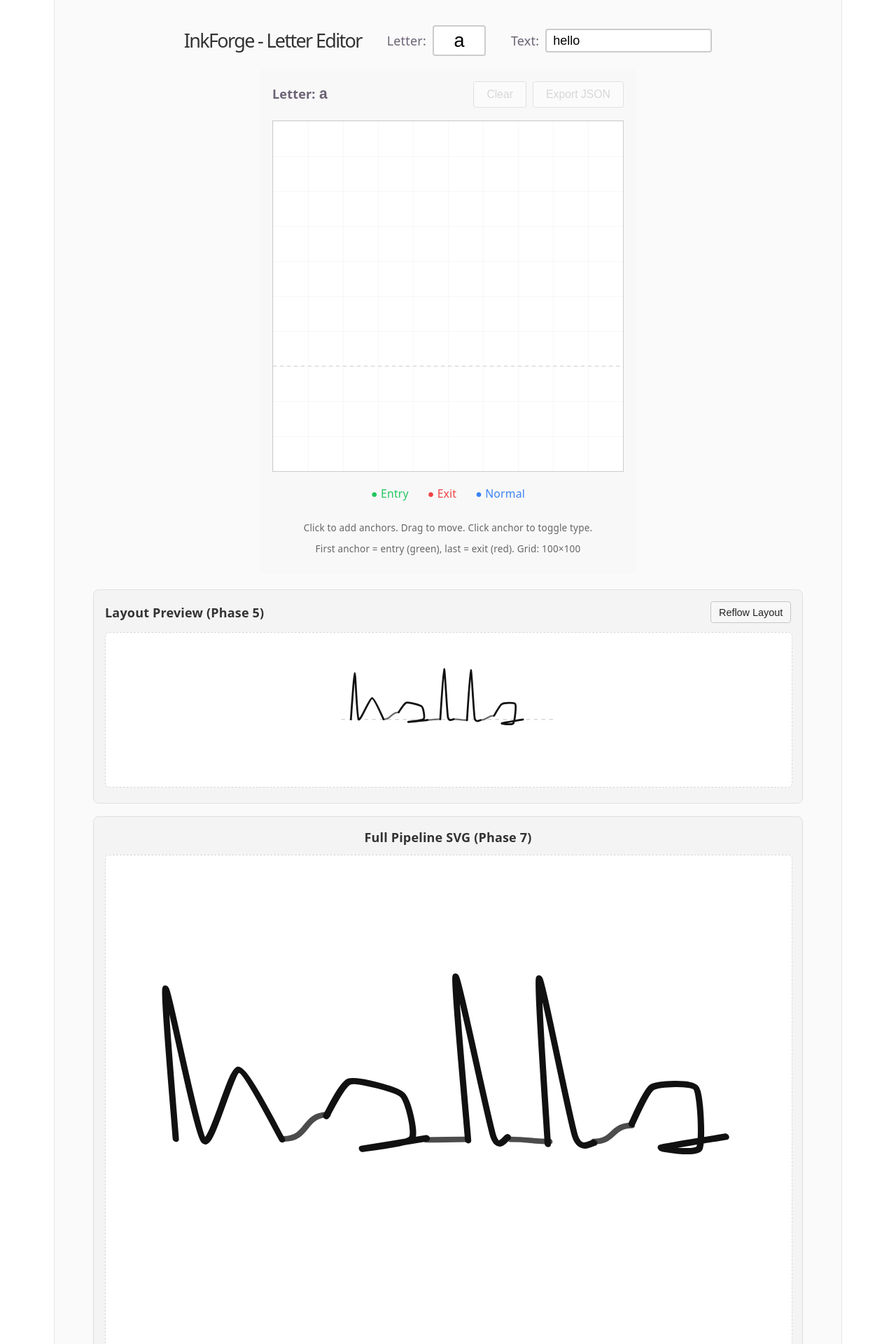
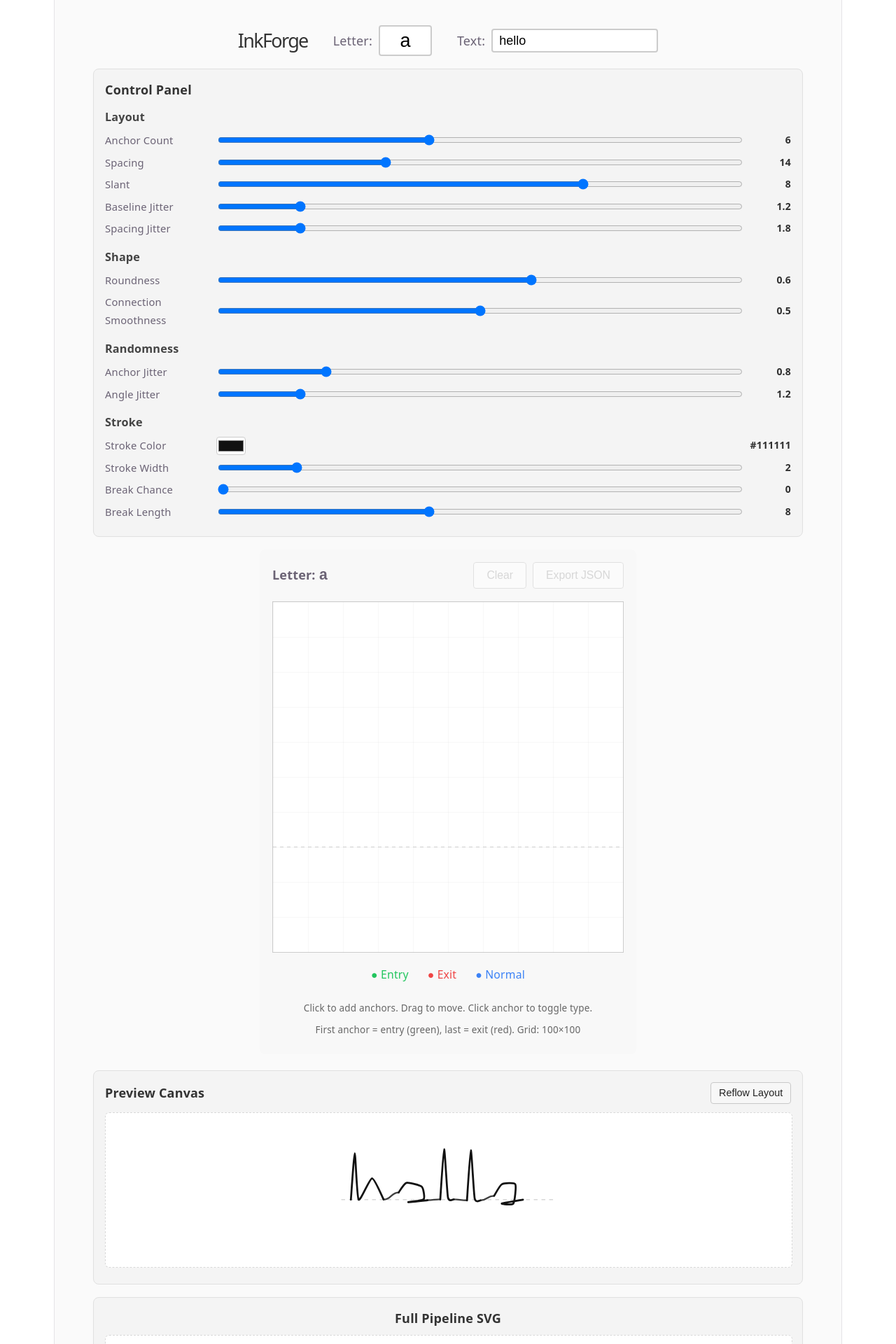
Before and after one commit to ShivenThakker/Ink_Forge, a React (Vite) app: page / in a window 1280 px wide. Shown: the top 1920 px of the page at 70% size. Built offline with nearby package versions, Linux system fonts and the light colour scheme.

Commit message:
feat: complete Phase 8 UI component split

```diff
--- a/src/App.css
+++ b/src/App.css
@@ -10,6 +10,7 @@
 .app-header {
   display: flex;
   align-items: center;
+  flex-wrap: wrap;
   gap: 2rem;
   margin-bottom: 1rem;
 }
@@ -63,6 +64,65 @@
 .app-main {
   display: flex;
   justify-content: center;
+}
+
+.control-panel {
+  width: min(980px, 100%);
+  margin-bottom: 1rem;
+  padding: 0.9rem;
+  background: #f4f4f4;
+  border: 1px solid #e0e0e0;
+  border-radius: 8px;
+  text-align: left;
+}
+
+.control-panel h3 {
+  margin: 0 0 0.7rem;
+  font-size: 1rem;
+  color: #333;
+}
+
+.control-panel section {
+  margin-bottom: 0.8rem;
+}
+
+.control-panel section:last-child {
+  margin-bottom: 0;
+}
+
+.control-panel h4 {
+  margin: 0 0 0.4rem;
+  font-size: 0.9rem;
+  color: #444;
+}
+
+.control-row {
+  display: grid;
+  grid-template-columns: 150px 1fr auto;
+  align-items: center;
+  gap: 0.5rem;
+  margin: 0.3rem 0;
+  font-size: 0.82rem;
+}
+
+.control-row strong {
+  min-width: 62px;
+  text-align: right;
+  font-size: 0.78rem;
+  color: #2f2f2f;
+}
+
+.control-row input[type='range'] {
+  width: 100%;
+}
+
+.control-color-row input[type='color'] {
+  width: 42px;
+  height: 26px;
+  border: 1px solid #ccc;
+  border-radius: 4px;
+  padding: 0;
+  background: #fff;
 }
 
 .exported-preview {
--- a/src/App.tsx
+++ b/src/App.tsx
@@ -1,9 +1,12 @@
 import { useState } from 'react';
+import { ControlPanel } from './components/ControlPanel';
 import { LetterEditor } from './components/LetterEditor';
+import { PreviewCanvas } from './components/PreviewCanvas';
+import { TopBar } from './components/TopBar';
 import type { HandwritingStyle, LetterDefinition } from './engine/types';
+import { DEFAULT_PARAMS } from './engine/types';
 import { renderSingleLetter, renderTextToSvg } from './engine/renderer';
 import { layoutText } from './engine/layout';
-import { catmullRomToPath, roundnessToTension } from './engine/spline';
 import { generateConnectors } from './engine/connector';
 import { demoStyle } from './styles/demoStyle';
 import './App.css';
@@ -11,12 +14,17 @@ import './App.css';
 function App() {
   const [char, setChar] = useState('a');
   const [text, setText] = useState('hello');
+  const [params, setParams] = useState({ ...DEFAULT_PARAMS, ...demoStyle.defaults });
   const [exportedLetters, setExportedLetters] = useState<LetterDefinition[]>([]);
   const [variationTick, setVariationTick] = useState(0);
 
   const handleExport = (definition: LetterDefinition) => {
     setExportedLetters(prev => [...prev, definition]);
     console.log('Exported:', definition);
+  };
+
+  const handleParamChange = <K extends keyof typeof params>(key: K, value: (typeof params)[K]) => {
+    setParams((prev) => ({ ...prev, [key]: value }));
   };
 
   const latestExport = exportedLetters[exportedLetters.length - 1];
@@ -30,53 +38,35 @@ function App() {
 
   const activeStyle: HandwritingStyle = {
     ...demoStyle,
+    defaults: params,
     letters: {
       ...demoStyle.letters,
       ...customLetters,
     },
   };
 
-  const layoutResult = layoutText(text, activeStyle, activeStyle.defaults, `layout-${variationTick}-${text}`);
-  const connectorPaths = generateConnectors(layoutResult.letters, activeStyle.defaults.connectionSmoothness);
-  const fullPipeline = renderTextToSvg(text, activeStyle, {}, `pipeline-${variationTick}-${text}`);
+  const layoutResult = layoutText(text, activeStyle, params, `layout-${variationTick}-${text}`);
+  const connectorPaths = generateConnectors(layoutResult.letters, params.connectionSmoothness);
+  const fullPipeline = renderTextToSvg(text, activeStyle, params, `pipeline-${variationTick}-${text}`);
 
   const renderResult = latestExport
     ? renderSingleLetter(latestExport, {
-        roundness: 0.5,
-        slant: 8,
-        strokeColor: '#111111',
-        strokeWidth: 2,
+        roundness: params.roundness,
+        slant: params.slant,
+        strokeColor: params.strokeColor,
+        strokeWidth: params.strokeWidth,
         seed: `${latestExport.char}-${variationTick}`,
-        anchorJitter: 1.2,
-        baselineJitter: 0.8,
-        angleJitter: 1.5,
+        anchorJitter: params.anchorJitter,
+        baselineJitter: params.baselineJitter,
+        angleJitter: params.angleJitter,
       })
     : null;
 
   return (
     <div className="app">
-      <header className="app-header">
-        <h1>InkForge - Letter Editor</h1>
-        <div className="char-selector">
-          <label>Letter: </label>
-          <input
-            type="text"
-            maxLength={1}
-            value={char}
-            onChange={(e) => setChar(e.target.value)}
-            className="char-input"
-          />
-        </div>
-        <div className="text-selector">
-          <label>Text: </label>
-          <input
-            type="text"
-            value={text}
-            onChange={(e) => setText(e.target.value)}
-            className="text-input"
-          />
-        </div>
-      </header>
+      <TopBar char={char} text={text} onCharChange={setChar} onTextChange={setText} />
+
+      <ControlPanel params={params} onParamChange={handleParamChange} />
 
       <main className="app-main">
         <LetterEditor char={char} onExport={handleExport} />
@@ -97,8 +87,8 @@ function App() {
                 <path
                   d={renderResult.path}
                   fill="none"
-                  stroke="#111111"
-                  strokeWidth={2}
+                  stroke={params.strokeColor}
+                  strokeWidth={params.strokeWidth}
                   strokeLinecap="round"
                   strokeLinejoin="round"
                   transform={renderResult.transform}
@@ -110,52 +100,15 @@ function App() {
         </aside>
       )}
 
-      <section className="layout-preview">
-        <div className="layout-preview-header">
-          <h3>Layout Preview (Phase 5)</h3>
-          <button onClick={() => setVariationTick((v) => v + 1)}>Reflow Layout</button>
-        </div>
-        <svg viewBox={`0 0 ${layoutResult.width} ${layoutResult.height}`} width="100%" height="220" role="img" aria-label="Multi-letter layout preview">
-          <line x1="0" y1="90" x2={layoutResult.width} y2="90" stroke="#d7d7d7" strokeDasharray="4,4" />
-          {connectorPaths.map((connectorPath, index) => (
-            <path
-              key={`connector-${index}`}
-              d={connectorPath}
-              fill="none"
-              stroke="#4a4a4a"
-              strokeWidth={Math.max(1, activeStyle.defaults.strokeWidth - 0.3)}
-              strokeLinecap="round"
-              strokeLinejoin="round"
-              opacity="0.8"
-            />
-          ))}
-          {layoutResult.letters.map((letter, index) => (
-            <path
-              key={`${letter.char}-${index}`}
-              d={catmullRomToPath(letter.anchors.map((anchor) => ({ x: anchor.x, y: anchor.y })), roundnessToTension(activeStyle.defaults.roundness))}
-              fill="none"
-              stroke="#111111"
-              strokeWidth={activeStyle.defaults.strokeWidth}
-              strokeLinecap="round"
-              strokeLinejoin="round"
-            />
-          ))}
-        </svg>
-        {layoutResult.missingChars.length > 0 && (
-          <p className="missing-glyphs">
-            Missing letter definitions: {layoutResult.missingChars.join(', ')}
-          </p>
-        )}
-      </section>
-
-      <section className="pipeline-preview">
-        <h3>Full Pipeline SVG (Phase 7)</h3>
-        <div
-          className="pipeline-preview-svg"
-          style={{ aspectRatio: `${Math.max(fullPipeline.width, 1)} / ${Math.max(fullPipeline.height, 1)}` }}
-          dangerouslySetInnerHTML={{ __html: fullPipeline.svg }}
-        />
-      </section>
+      <PreviewCanvas
+        layoutResult={layoutResult}
+        connectorPaths={connectorPaths}
+        params={params}
+        fullPipelineSvg={fullPipeline.svg}
+        fullPipelineWidth={fullPipeline.width}
+        fullPipelineHeight={fullPipeline.height}
+        onReflow={() => setVariationTick((v) => v + 1)}
+      />
     </div>
   );
 }
--- /dev/null
+++ b/src/components/ControlPanel.tsx
@@ -0,0 +1,109 @@
+import type { StyleParameters } from '../engine/types';
+
+interface ControlPanelProps {
+  params: StyleParameters;
+  onParamChange: <K extends keyof StyleParameters>(key: K, value: StyleParameters[K]) => void;
+}
+
+interface SliderSpec {
+  key: keyof StyleParameters;
+  label: string;
+  min: number;
+  max: number;
+  step: number;
+}
+
+function SliderRow({
+  params,
+  onParamChange,
+  spec,
+}: {
+  params: StyleParameters;
+  onParamChange: <K extends keyof StyleParameters>(key: K, value: StyleParameters[K]) => void;
+  spec: SliderSpec;
+}) {
+  const value = params[spec.key] as number;
+  return (
+    <label className="control-row">
+      <span>{spec.label}</span>
+      <input
+        type="range"
+        min={spec.min}
+        max={spec.max}
+        step={spec.step}
+        value={value}
+        onChange={(e) => onParamChange(spec.key, Number(e.target.value) as StyleParameters[typeof spec.key])}
+      />
+      <strong>{value}</strong>
+    </label>
+  );
+}
+
+export function ControlPanel({ params, onParamChange }: ControlPanelProps) {
+  const layoutSliders: SliderSpec[] = [
+    { key: 'anchorCount', label: 'Anchor Count', min: 2, max: 12, step: 1 },
+    { key: 'spacing', label: 'Spacing', min: 2, max: 40, step: 1 },
+    { key: 'slant', label: 'Slant', min: -20, max: 20, step: 1 },
+    { key: 'baselineJitter', label: 'Baseline Jitter', min: 0, max: 8, step: 0.1 },
+    { key: 'spacingJitter', label: 'Spacing Jitter', min: 0, max: 12, step: 0.1 },
+  ];
+
+  const shapeSliders: SliderSpec[] = [
+    { key: 'roundness', label: 'Roundness', min: 0, max: 1, step: 0.01 },
+    { key: 'connectionSmoothness', label: 'Connection Smoothness', min: 0, max: 1, step: 0.01 },
+  ];
+
+  const randomSliders: SliderSpec[] = [
+    { key: 'anchorJitter', label: 'Anchor Jitter', min: 0, max: 4, step: 0.1 },
+    { key: 'angleJitter', label: 'Angle Jitter', min: 0, max: 8, step: 0.1 },
+  ];
+
+  const strokeSliders: SliderSpec[] = [
+    { key: 'strokeWidth', label: 'Stroke Width', min: 1, max: 8, step: 0.1 },
+    { key: 'strokeBreakChance', label: 'Break Chance', min: 0, max: 1, step: 0.01 },
+    { key: 'strokeBreakLength', label: 'Break Length', min: 0, max: 20, step: 0.1 },
+  ];
+
+  return (
+    <aside className="control-panel">
+      <h3>Control Panel</h3>
+
+      <section>
+        <h4>Layout</h4>
+        {layoutSliders.map((spec) => (
+          <SliderRow key={spec.key} params={params} onParamChange={onParamChange} spec={spec} />
+        ))}
+      </section>
+
+      <section>
+        <h4>Shape</h4>
+        {shapeSliders.map((spec) => (
+          <SliderRow key={spec.key} params={params} onParamChange={onParamChange} spec={spec} />
+        ))}
+      </section>
+
+      <section>
+        <h4>Randomness</h4>
+        {randomSliders.map((spec) => (
+          <SliderRow key={spec.key} params={params} onParamChange={onParamChange} spec={spec} />
+        ))}
+      </section>
+
+      <section>
+        <h4>Stroke</h4>
+        <label className="control-row control-color-row">
+          <span>Stroke Color</span>
+          <input
+            type="color"
+            value={params.strokeColor}
+            onChange={(e) => onParamChange('strokeColor', e.target.value)}
+          />
+          <strong>{params.strokeColor}</strong>
+        </label>
+        {strokeSliders.map((spec) => (
+          <SliderRow key={spec.key} params={params} onParamChange={onParamChange} spec={spec} />
+        ))}
+      </section>
+    </aside>
+  );
+}
--- /dev/null
+++ b/src/components/PreviewCanvas.tsx
@@ -0,0 +1,72 @@
+import { catmullRomToPath, roundnessToTension } from '../engine/spline';
+import type { LayoutResult } from '../engine/layout';
+import type { StyleParameters } from '../engine/types';
+
+interface PreviewCanvasProps {
+  layoutResult: LayoutResult;
+  connectorPaths: string[];
+  params: StyleParameters;
+  fullPipelineSvg: string;
+  fullPipelineWidth: number;
+  fullPipelineHeight: number;
+  onReflow: () => void;
+}
+
+export function PreviewCanvas({
+  layoutResult,
+  connectorPaths,
+  params,
+  fullPipelineSvg,
+  fullPipelineWidth,
+  fullPipelineHeight,
+  onReflow,
+}: PreviewCanvasProps) {
+  return (
+    <>
+      <section className="layout-preview">
+        <div className="layout-preview-header">
+          <h3>Preview Canvas</h3>
+          <button onClick={onReflow}>Reflow Layout</button>
+        </div>
+        <svg viewBox={`0 0 ${layoutResult.width} ${layoutResult.height}`} width="100%" height="220" role="img" aria-label="Multi-letter layout preview">
+          <line x1="0" y1="90" x2={layoutResult.width} y2="90" stroke="#d7d7d7" strokeDasharray="4,4" />
+          {connectorPaths.map((connectorPath, index) => (
+            <path
+              key={`connector-${index}`}
+              d={connectorPath}
+              fill="none"
+              stroke={params.strokeColor}
+              strokeWidth={Math.max(1, params.strokeWidth - 0.3)}
+              strokeLinecap="round"
+              strokeLinejoin="round"
+              opacity="0.8"
+            />
+          ))}
+          {layoutResult.letters.map((letter, index) => (
+            <path
+              key={`${letter.char}-${index}`}
+              d={catmullRomToPath(letter.anchors.map((anchor) => ({ x: anchor.x, y: anchor.y })), roundnessToTension(params.roundness))}
+              fill="none"
+              stroke={params.strokeColor}
+              strokeWidth={params.strokeWidth}
+              strokeLinecap="round"
+              strokeLinejoin="round"
+            />
+          ))}
+        </svg>
+        {layoutResult.missingChars.length > 0 && (
+          <p className="missing-glyphs">Missing letter definitions: {layoutResult.missingChars.join(', ')}</p>
+        )}
+      </section>
+
+      <section className="pipeline-preview">
+        <h3>Full Pipeline SVG</h3>
+        <div
+          className="pipeline-preview-svg"
+          style={{ aspectRatio: `${Math.max(fullPipelineWidth, 1)} / ${Math.max(fullPipelineHeight, 1)}` }}
+          dangerouslySetInnerHTML={{ __html: fullPipelineSvg }}
+        />
+      </section>
+    </>
+  );
+}
--- /dev/null
+++ b/src/components/TopBar.tsx
@@ -0,0 +1,35 @@
+interface TopBarProps {
+  char: string;
+  text: string;
+  onCharChange: (value: string) => void;
+  onTextChange: (value: string) => void;
+}
+
+export function TopBar({ char, text, onCharChange, onTextChange }: TopBarProps) {
+  return (
+    <header className="app-header">
+      <h1>InkForge</h1>
+      <div className="char-selector">
+        <label htmlFor="char-input">Letter:</label>
+        <input
+          id="char-input"
+          type="text"
+          maxLength={1}
+          value={char}
+          onChange={(e) => onCharChange(e.target.value)}
+          className="char-input"
+        />
+      </div>
+      <div className="text-selector">
+        <label htmlFor="text-input">Text:</label>
+        <input
+          id="text-input"
+          type="text"
+          value={text}
+          onChange={(e) => onTextChange(e.target.value)}
+          className="text-input"
+        />
+      </div>
+    </header>
+  );
+}
```
